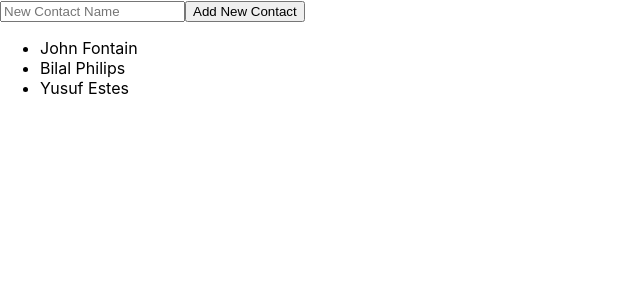
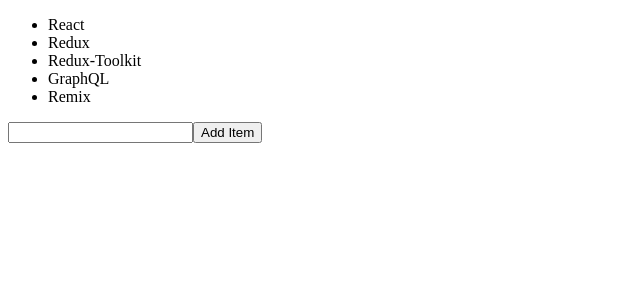
Before and after one commit to Anas-debug/Contact-manager, a React (Create React App) app: page / in a window 1280 px wide. Shown: the top 300 px of the page, without its empty margins (0-640 px from the left). Built offline with nearby package versions, Linux system fonts and the light colour scheme.

Commit message:
ListWithAddItem component workds!

```diff
--- /dev/null
+++ b/src/components/ListWithAddItem.js
@@ -0,0 +1,39 @@
+import React, {useState} from 'react';
+
+const INITIAL_LIST = ["React", "Redux", "Redux-Toolkit", "GraphQL", "Remix"];
+
+const ListWithAddItem = () => {
+    const [value, setValue] = useState('');
+    const [list, setList] = useState(INITIAL_LIST);
+
+    // inner function in the ListWithItem component
+    const handleChange = (e) => {
+        setValue(e.target.value);
+    };
+
+    // inner function in the ListWithItem component
+    const handleSubmit = (e) => {
+        if (value) {
+            setList(list.concat(value));
+        }
+        setValue('');
+        e.preventDefault();
+    }
+
+    return(
+        <div>
+            <ul>
+                {list.map((item) => {
+                    return <li key={item}> {item} </li>;
+                })}
+            </ul>
+
+            <form onSubmit={handleSubmit}>
+                <input type="text" value={value} onChange={handleChange}/>
+                <button>Add Item</button>
+            </form>
+        </div>
+    );
+}
+
+export default ListWithAddItem;
--- a/src/index.js
+++ b/src/index.js
@@ -1,11 +1,13 @@
 import React,{useState} from 'react';
 import ReactDOM from 'react-dom/client';
-import './index.css';
+// import './index.css';
 // import App from './App';
+import ListWithAddItem from './components/ListWithAddItem';
+import './App.css';
 import reportWebVitals from './reportWebVitals';
 
 
-function AddPersonForm(props){
+function AddPersonForm(props) {
   const [person, setPerson] = useState('');
 
   function handleChange(e){
@@ -24,14 +26,16 @@
         placeholder="New Contact Name"
         onChange={handleChange}
         value = {person}/>
-        <button type='submit'>Add New Contact</button>
+        <button type="submit">Add New Contact</button>
     </form>
   );
 }
 
 function PeopleList(props){
   const arr = props.data;
-  const listItems = arr.map((value, index) => <li key={index}>{ value }</li>);
+  const listItems = arr.map((value, index) => {
+  return <li display= "block-inline" key={index}>{value}</li>
+  });
 
   return(<ul>{listItems}</ul>);
 }
@@ -39,13 +43,13 @@
 function ContactManager(props){
   const [contacts, setContacts] = useState(props.data);
 
-  function addPerson(name){
-    console.log('"addPerson" function triggered!');
+  function addPerson(name) {
+    // console.log('"addPerson" function triggered!');
     setContacts([...contacts, name]);
   }
 
   return(
-    <div>
+    <div align="center">
       <AddPersonForm handleChange={addPerson}/>
       <PeopleList data={contacts} />
     </div>
@@ -57,7 +61,8 @@
 const root = ReactDOM.createRoot(document.getElementById('root'));
 root.render(
   <React.StrictMode>
-    <ContactManager data ={contacts}/>
+    {/* <ContactManager data ={contacts}/> */}
+    <ListWithAddItem />
   </React.StrictMode>
 );
 
```
